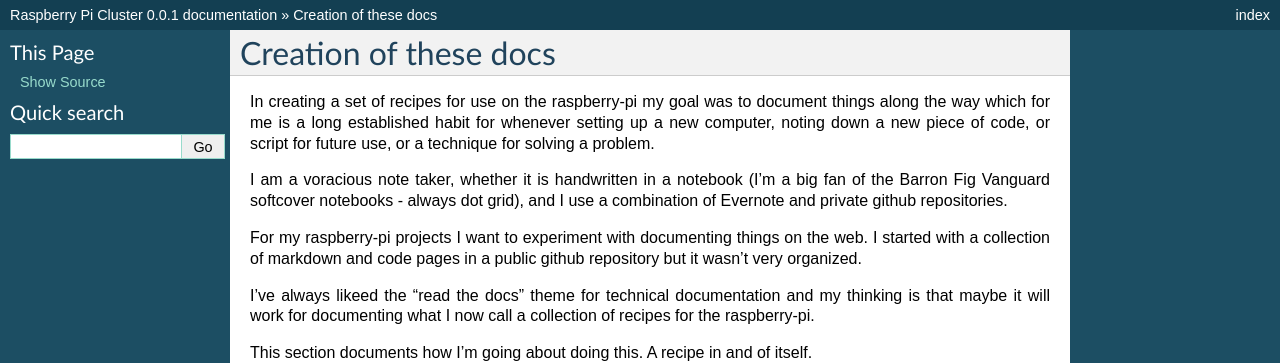
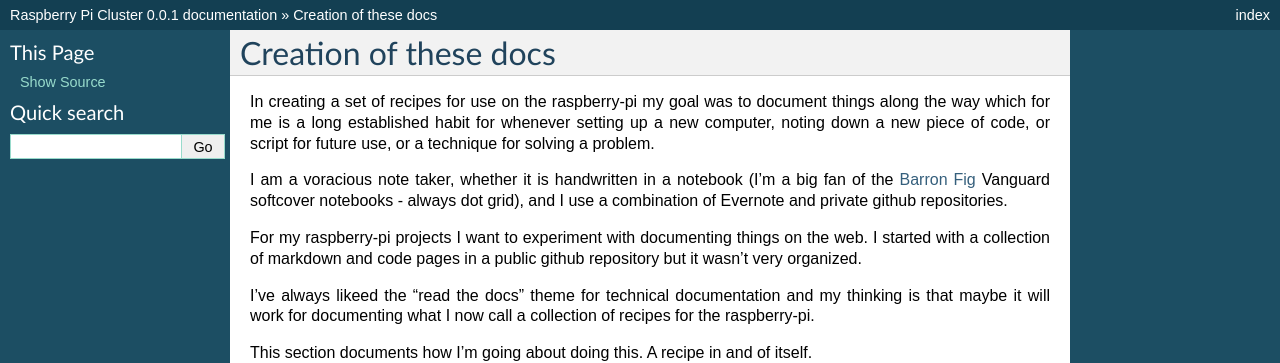
Before and after one commit to essans/RasPi, a Sphinx documentation site: the page built from docs/source/readthedocs.rst, in a window 1280 px wide. Shown: the top 363 px of the page. Built offline with Sphinx 7.4.7, drawn with Linux system fonts in a browser that asks for light colours; some of the changed lines change nothing that is shown.

Commit message:
Update readthedocs.rst

```diff
--- a/docs/source/readthedocs.rst
+++ b/docs/source/readthedocs.rst
@@ -2,7 +2,7 @@ Creation of these docs
 ======================
 In creating a set of recipes for use on the raspberry-pi my goal was to document things along the way which for me is a long established habit for whenever setting up a new computer, noting down a new piece of code, or script for future use, or a technique for solving a problem.
 
-I am a voracious note taker, whether it is handwritten in a notebook (I'm a big fan of the Barron Fig Vanguard softcover notebooks - always dot grid), and I use a combination of Evernote and private github repositories.
+I am a voracious note taker, whether it is handwritten in a notebook (I'm a big fan of the `Barron Fig <http://www.barronfig.com/>`_ Vanguard softcover notebooks - always dot grid), and I use a combination of Evernote and private github repositories.
 
 For my raspberry-pi projects I want to experiment with documenting things on the web.  I started with a collection of markdown and code pages in a public github repository but it wasn't very organized.
 
```
